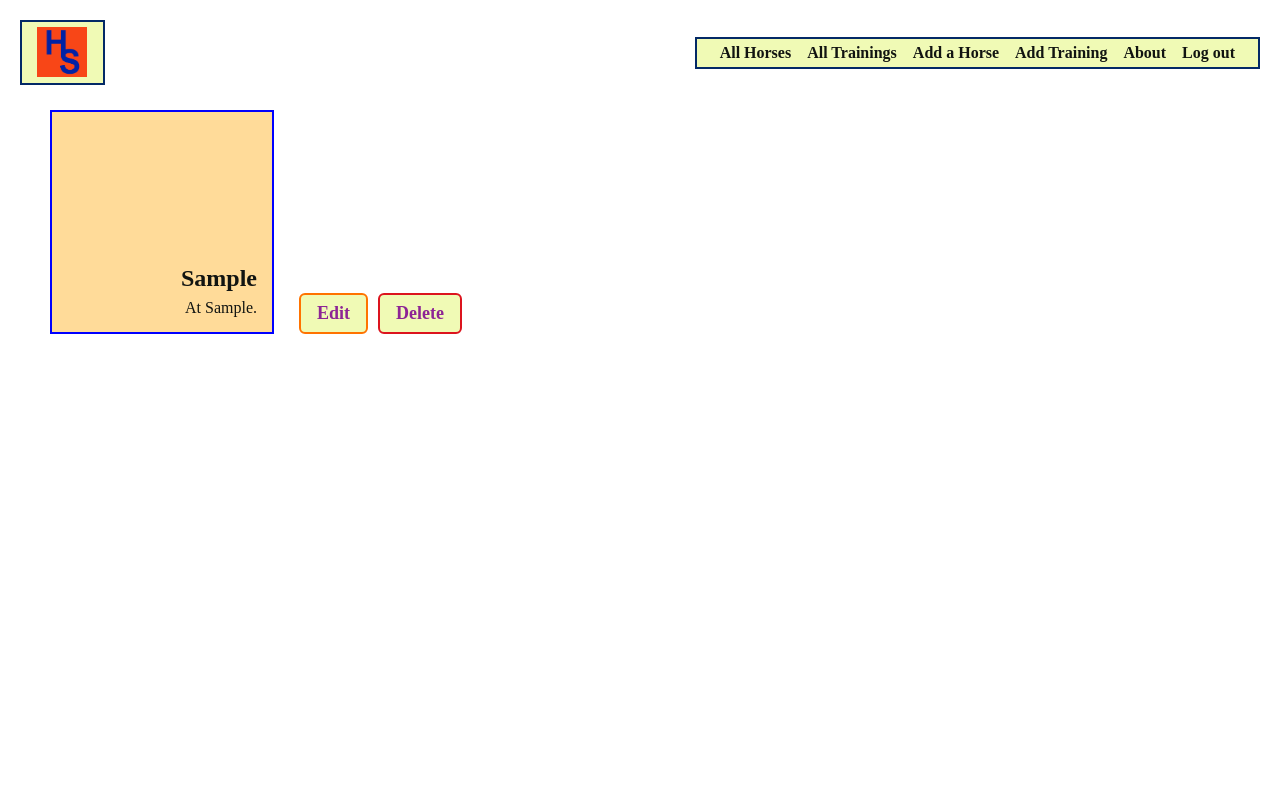
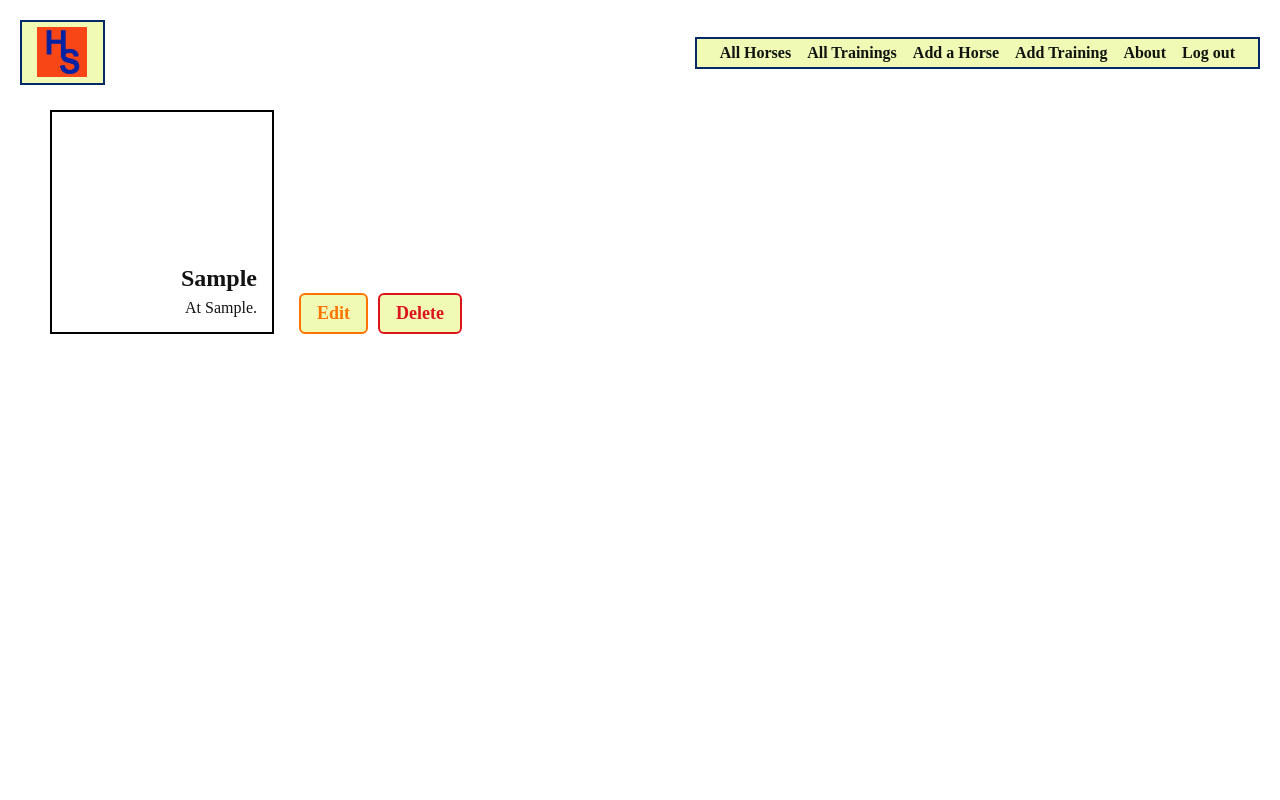
Before and after one commit to irwinleah/django-crud-horse-staff-app, a Django app: page /training/1/ in a window 1280 px wide. Run offline with Django 4.2, Linux system fonts and the light colour scheme; a user stored in the database is signed in; tables that the repository leaves empty hold one stand-in row (values such as "Sample post").

Commit message:
finished and fixed css

```diff
--- a/main_app/static/css/trainings/training-detail.css
+++ b/main_app/static/css/trainings/training-detail.css
@@ -1,4 +1,27 @@
-
+body {
+  margin: 0;
+  display: flex;
+  flex-direction: column;
+  align-items: center;
+  font-family: 'Times New Roman', Times, serif;
+  min-height: 100vh;
+  --nav-bg: rgba(17, 154, 63, 0.7);
+  --borders: rgb(3, 41, 102) solid 2px;
+  --link-hover-color: rgb(201, 210, 231);
+  --button-bg:rgb(240, 250, 181);
+  --button-bg-hover: rgb(205, 255, 4);
+  --submit: rgb(3, 115, 6);
+  --warn: rgb(255, 115, 0);
+  --danger: rgb(220, 20, 30);
+  --secondary: rgb(16, 177, 240);
+  --card-box-shadow: #fa084d;
+  --font-xtreme: 4.2rem;
+  --font-xxl: 3.6rem;
+  --font-xl: 2.4rem;
+  --font-l: 1.8rem;
+  --font-reg: 1.6rem;
+  --card-border-radius: 6px;
+}
 
 main {
   display: flex;
@@ -39,7 +62,16 @@ main {
 
 .btn {
   margin-bottom: 15px;
-  color: var(--nav-bg-ff);
+  color: var(--warn);
+}
+
+.warn {
+  color: var(--warn);
+  border-color: var(--warn);
+}
+.danger {
+  color: var(--danger);
+  border-color: var(--danger);
 }
 
 .card h2 {
--- a/main_app/templates/horses/detail.html
+++ b/main_app/templates/horses/detail.html
@@ -90,7 +90,7 @@
             {% for training in trainings.all %}
             <div class="training-container">
                 <a href="{% url 'training-detail' training.id %}">
-                    <p>{{ training.discipline }} riding at {{ training.location }}?</p>
+                    <p>{{ training.discipline }} riding at {{ training.location }}</p>
                 </a>
                 {% if training not in horse.trainings.all %}
                 <form action="{% url 'associate-training' horse.id training.id %}" method="post">
--- a/main_app/templates/main_app/training_detail.html
+++ b/main_app/templates/main_app/training_detail.html
@@ -5,8 +5,8 @@
 {% endblock %}
 {% block content %}
 
-<div class="card" style="border-color: blue">
-  <div class="card-bg" style="background-color: orange"></div>
+<div class="card">
+  <div class="card-bg"></div>
   <div class="card-content">
     <h2>{{ training.discipline }}</h2>
     <p>At {{ training.location }}.</p>
```
Also changed, not shown: main_app/static/css/home.css (+5 -3 lines).
